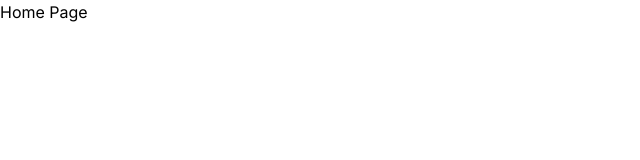
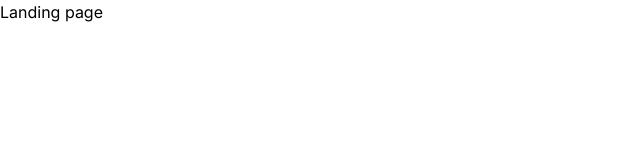
Before and after one commit to algo-maniac/billpal, a Next.js app: page / in a window 1280 px wide. Shown: the top 160 px of the page, without its empty margins (0-640 px from the left). Built offline with nearby package versions, Linux system fonts and the light colour scheme.

Commit message:
Initial Commit

```diff
--- a/src/app/page.js
+++ b/src/app/page.js
@@ -1,5 +1,5 @@
 import Image from "next/image";
 
 export default function Home() {
-  return <div>Home Page</div>;
+    return <div>Landing page</div>;
 }
```
